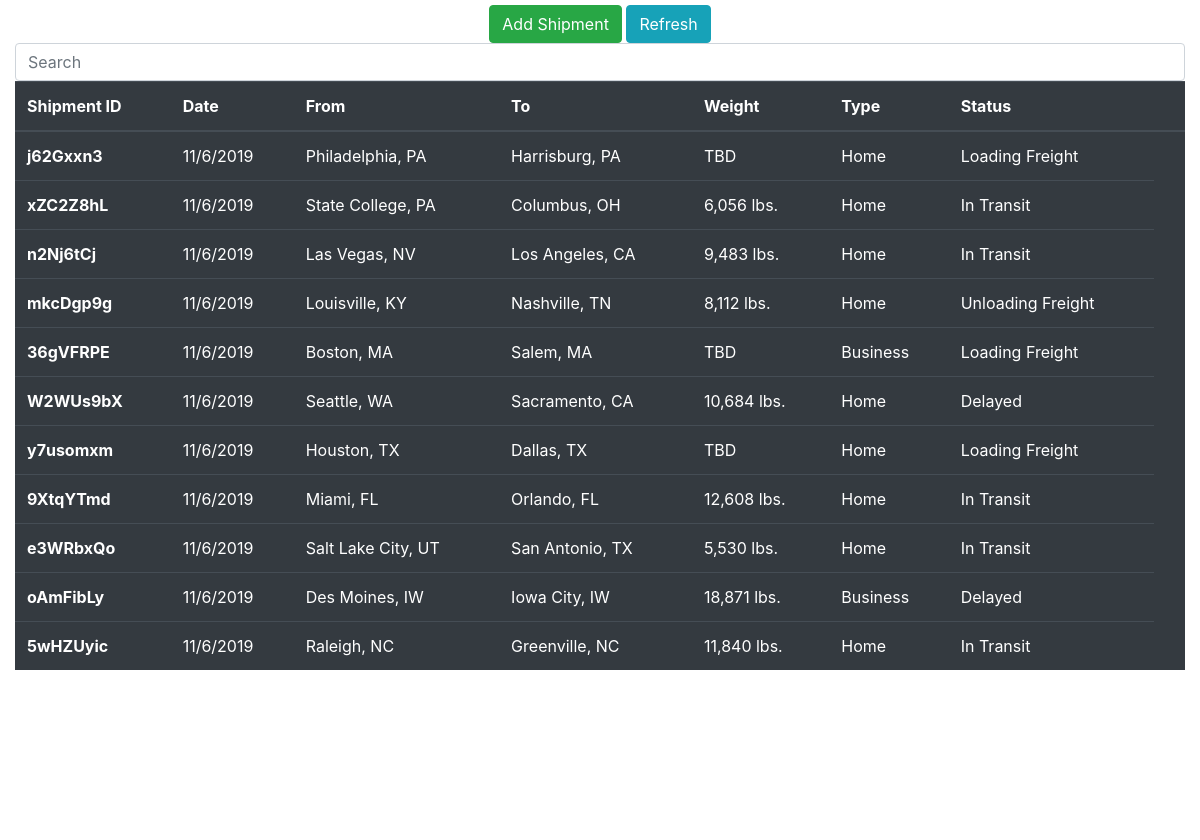
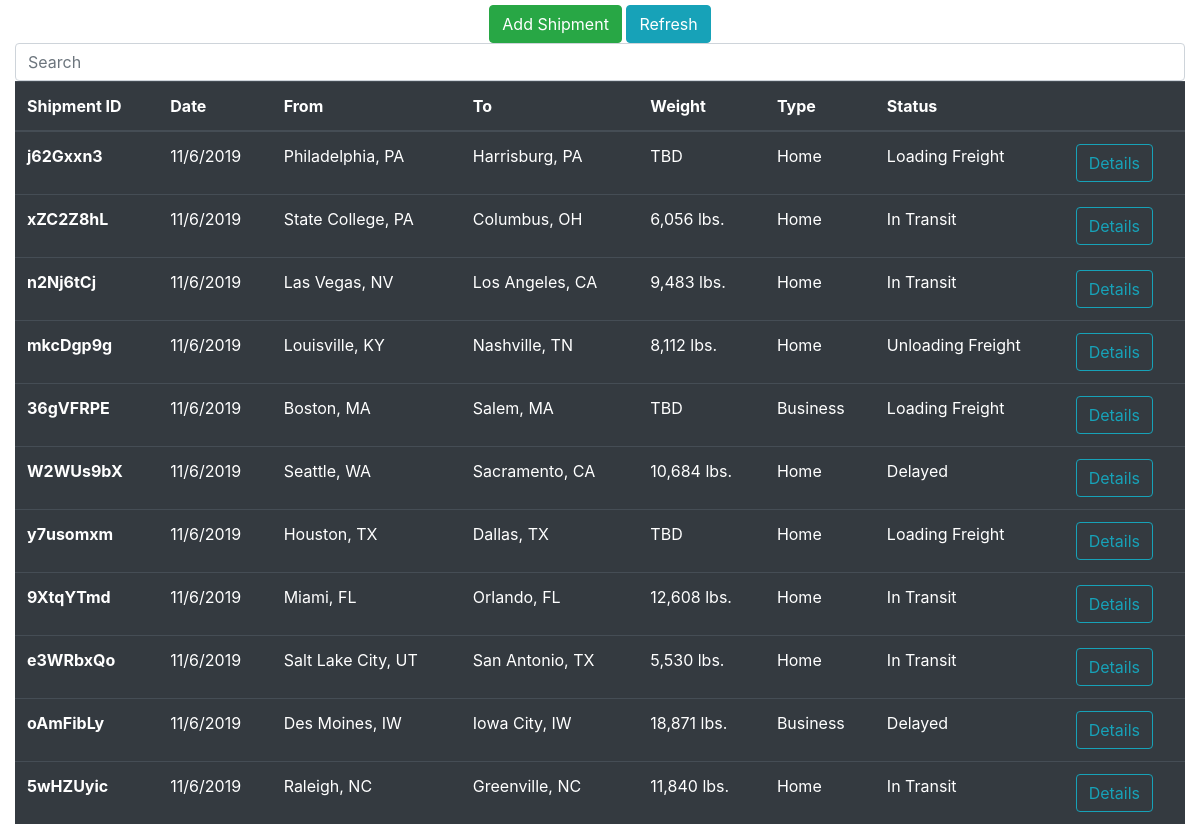
Before and after one commit to rlpham/Moving-Truck-Prototype, an Electron app: page index.html in a window 1200 px wide. Shown: the part 51-891 px from the top of the page. Before the commit the page ends 800 px from the top, so only its background shows below. Drawn offline with nearby package versions, Linux system fonts and the light colour scheme.

Commit message:
Add files via upload

```diff
--- a/index.html
+++ b/index.html
@@ -9,27 +9,19 @@
     <link rel="stylesheet" href="styles.css">
     <div class="container-fluid">
         <div class="row">
-	<!--
-            <div class="col-sm-3 px-1 bg-dark">
-                <div class="py-2 sticky-top flex-grow-1">
-                    <div class="nav flex-sm-column">
-                        <a href="index.html" class="nav-link side-item">Active</a>
-                        <a href="idle.html" class="nav-link side-item">Inactive</a>
-                    </div>
-                </div>
-            </div>
--->
             <div class="col" id="main">
                 <h1>Active Shipments</h1>
 		<div class="buttons">
 			<button type="button" class="btn btn-success" data-toggle="modal" data-target="#addShipmentModal">Add Shipment</button>
 			<button type="button" class="btn btn-info" onclick="refresh()">Refresh</button>
 		</div>
+              <div id="search">
                 <input class="form-control" type="text" placeholder="Search" aria-label="Search">
+              </div>
                 <table id="table" class="table table-dark">
                   <thead>
                     <tr>
-                      <th scope="col">Shipment ID</th>
+                      <th scope="col" onclick="sortTable(0)">Shipment ID</th>
                       <th scope="col">Date</th>
                       <th scope="col">From</th>
                       <th scope="col">To</th>
@@ -48,6 +40,9 @@
                       <td>TBD</td>
                       <td>Home</td>
                       <td class="status">Loading Freight</td>
+                      <td>
+                        <button type="button" class="btn btn-outline-info">Details</button>
+                      </td>
                     </tr>
                     <tr>
                       <th scope="row">xZC2Z8hL</th>
@@ -57,6 +52,9 @@
                       <td>6,056 lbs.</td>
                       <td>Home</td>
                       <td class="status">In Transit</td>
+                      <td>
+                        <button type="button" class="btn btn-outline-info">Details</button>
+                      </td>
                     </tr>
                     <tr>
                       <th scope="row">n2Nj6tCj</th>
@@ -66,6 +64,9 @@
                       <td>9,483 lbs.</td>
                       <td>Home</td>
                       <td class="status">In Transit</td>
+                      <td>
+                        <button type="button" class="btn btn-outline-info">Details</button>
+                      </td>
                     </tr>
                     <tr>
                       <th scope="row">mkcDgp9g</th>
@@ -75,6 +76,9 @@
                       <td>8,112 lbs.</td>
                       <td>Home</td>
                       <td class="status">Unloading Freight</td>
+                      <td>
+                        <button type="button" class="btn btn-outline-info">Details</button>
+                      </td>
                     </tr>
                     <tr>
                       <th scope="row">36gVFRPE</th>
@@ -84,6 +88,9 @@
                       <td>TBD</td>
                       <td>Business</td>
                       <td class="status">Loading Freight</td>
+                      <td>
+                        <button type="button" class="btn btn-outline-info">Details</button>
+                      </td>
                     </tr>
                     <tr>
                       <th scope="row">W2WUs9bX</th>
@@ -93,6 +100,9 @@
                       <td>10,684 lbs.</td>
                       <td>Home</td>
                       <td class="status">Delayed</td>
+                      <td>
+                        <button type="button" class="btn btn-outline-info">Details</button>
+                      </td>
                     </tr>
                     <tr>
                       <th scope="row">y7usomxm</th>
@@ -102,6 +112,9 @@
                       <td>TBD</td>
                       <td>Home</td>
                       <td class="status">Loading Freight</td>
+                      <td>
+                        <button type="button" class="btn btn-outline-info">Details</button>
+                      </td>
                     </tr>
                     <tr>
                       <th scope="row">9XtqYTmd</th>
@@ -111,6 +124,9 @@
                       <td>12,608 lbs.</td>
                       <td>Home</td>
                       <td class="status">In Transit</td>
+                      <td>
+                        <button type="button" class="btn btn-outline-info">Details</button>
+                      </td>
                     </tr>
                     <tr>
                       <th scope="row">e3WRbxQo</th>
@@ -120,6 +136,9 @@
                       <td>5,530 lbs.</td>
                       <td>Home</td>
                       <td class="status">In Transit</td>
+                      <td>
+                        <button type="button" class="btn btn-outline-info">Details</button>
+                      </td>
                     </tr>
                     <tr>
                       <th scope="row">oAmFibLy</th>
@@ -129,6 +148,9 @@
                       <td>18,871 lbs.</td>
                       <td>Business</td>
                       <td class="status">Delayed</td>
+                      <td>
+                        <button type="button" class="btn btn-outline-info">Details</button>
+                      </td>
                     </tr>
                     <tr>
                       <th scope="row">5wHZUyic</th>
@@ -138,6 +160,9 @@
                       <td>11,840 lbs.</td>
                       <td>Home</td>
                       <td class="status">In Transit</td>
+                      <td>
+                        <button type="button" class="btn btn-outline-info">Details</button>
+                      </td>
                     </tr>
                   </tbody>
                 </table>
@@ -170,11 +195,10 @@
 	        <input type="text" class="form-control" id="from" required="true">
 		  <input type="text" class="form-control" id="to" required="true">
 	    </div>
+
 	    <div class="form-group" id="type">
 		<label for="type"><strong>Type</strong></label>
 		<br>
-
-
 		<div class="form-check form-check-inline">
             <input class="form-check-input" type="radio" name="typeOptions" id="home" value="home">
             <label class="form-check-label">Home</label>
@@ -189,15 +213,15 @@
             <label for="type"><strong>Truck Size</strong></label>
             <br>
           <div class="form-check form-check-inline">
-            <input class="form-check-input" type="radio" name="typeOptions" id="size1" value="home">
+            <input class="form-check-input" type="radio" name="typeTruck" id="size1" value="home">
             <label class="form-check-label">Small Truck</label>
           </div>
           <div class="form-check form-check-inline">
-            <input class="form-check-input" type="radio" name="typeOptions" id="size2" value="business">
+            <input class="form-check-input" type="radio" name="typeTruck" id="size2" value="business">
             <label class="form-check-label">Medium Truck</label>
           </div>
             <div class="form-check form-check-inline">
-              <input class="form-check-input" type="radio" name="typeOptions" id="size3" value="business">
+              <input class="form-check-input" type="radio" name="typeTruck" id="size3" value="business">
               <label class="form-check-label">Large Truck</label>
             </div>
           </div>
--- a/main.js
+++ b/main.js
@@ -11,6 +11,8 @@ function createWindow () {
   mainWindow = new BrowserWindow({
     width: 1200,
     height: 600,
+    resizable: false,
+    //autoHideMenuBar: true,
     webPreferences: {
       preload: path.join(__dirname, 'preload.js')
     }
--- a/refresh.js
+++ b/refresh.js
@@ -11,7 +11,6 @@ function refresh() {
             x[i].innerHTML = temp[i];
         }
     }, 3000);
-
 }
 
 function add() {
@@ -50,7 +49,6 @@ function add() {
 function getDate() {
     var today = new Date();
     var date = 11+"/"+today.getDate()+"/"+today.getFullYear();
-        // today.getFullYear()+'-'+(today.getMonth()+1)+'-'+today.getDate();
     return date;
 }
 
--- a/styles.css
+++ b/styles.css
@@ -5,3 +5,7 @@ h1 {
 .buttons {
     text-align:center;
 }
+
+#search {
+    width: 100%;
+}
```
Also changed, not shown: idle.html (+0 -4 lines), new_customer_form.html (+0 -1 lines), README.md.
